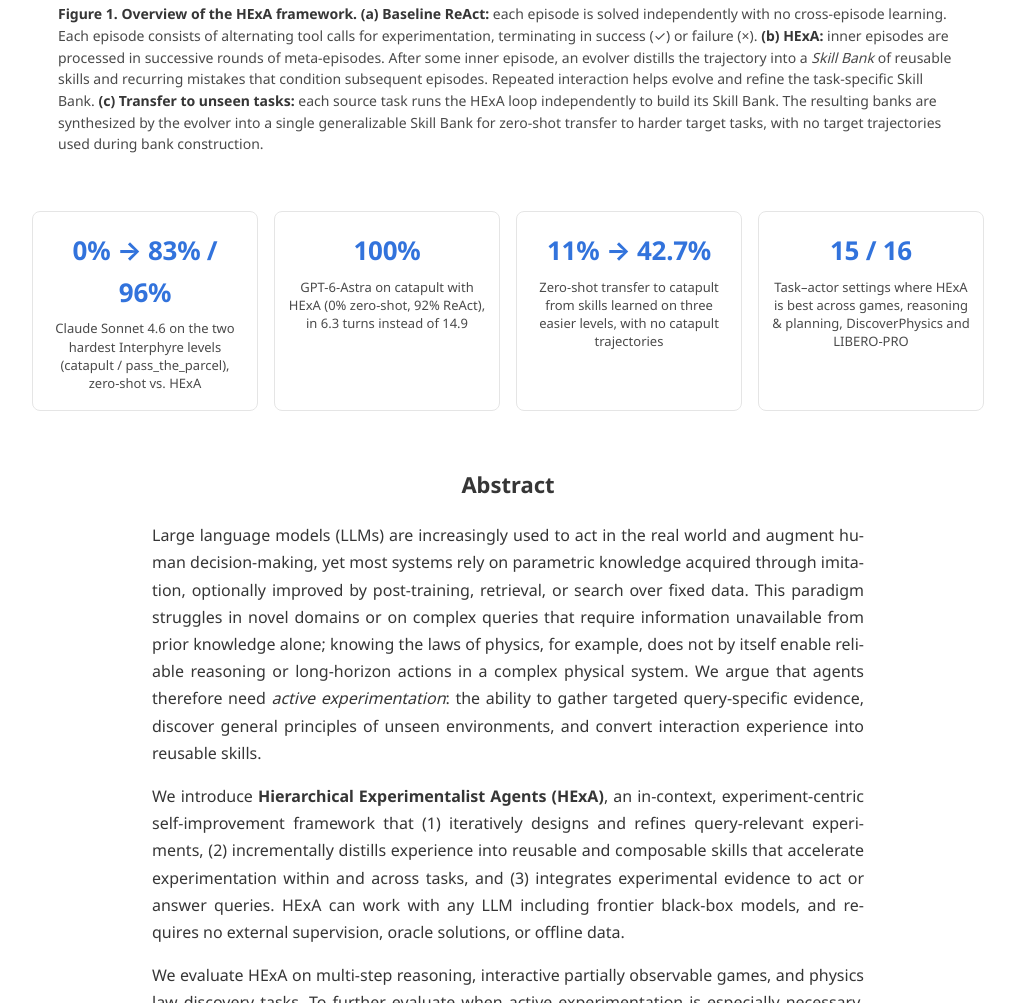
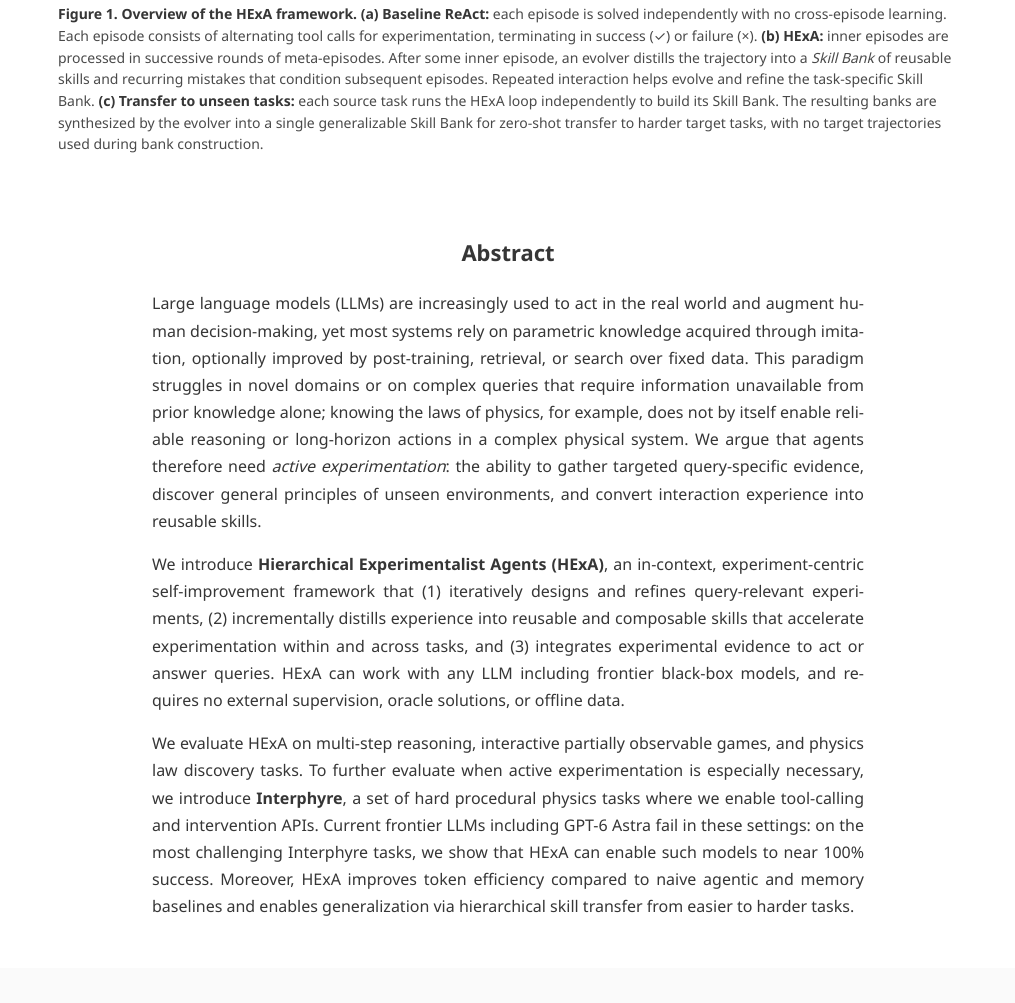
Before and after one commit to General-Exp-3-Continual-Learning-Agent/HeXA, a plain HTML site: page index.html in a window 1280 px wide. Shown: the part 831-1834 px from the top of the page, without its empty margins (132-1147 px from the left). Drawn offline with Linux system fonts and the light colour scheme; a web font is replaced by a local one.

Commit message:
Remove headline stat cards below the overview figure
Co-Authored-By: Claude Opus 5.5 <noreply@anthropic.com>

```diff
--- a/index.html
+++ b/index.html
@@ -101,31 +101,6 @@
     </div>
   </section>
 
-  <!-- ============================================================ -->
-  <!-- HEADLINE NUMBERS                                              -->
-  <!-- ============================================================ -->
-  <section class="section section--tight">
-    <div class="container">
-      <div class="stat-row">
-        <div class="stat">
-          <div class="stat-num">0% → 83% / 96%</div>
-          <div class="stat-label">Claude Sonnet 4.6 on the two hardest Interphyre levels (catapult / pass_the_parcel), zero-shot vs. HExA</div>
-        </div>
-        <div class="stat">
-          <div class="stat-num">100%</div>
-          <div class="stat-label">GPT-6-Astra on catapult with HExA (0% zero-shot, 92% ReAct), in 6.3 turns instead of 14.9</div>
-        </div>
-        <div class="stat">
-          <div class="stat-num">11% → 42.7%</div>
-          <div class="stat-label">Zero-shot transfer to catapult from skills learned on three easier levels, with no catapult trajectories</div>
-        </div>
-        <div class="stat">
-          <div class="stat-num">15 / 16</div>
-          <div class="stat-label">Task&ndash;actor settings where HExA is best across games, reasoning &amp; planning, DiscoverPhysics and LIBERO-PRO</div>
-        </div>
-      </div>
-    </div>
-  </section>
 
   <!-- ============================================================ -->
   <!-- ABSTRACT                                                      -->
```
